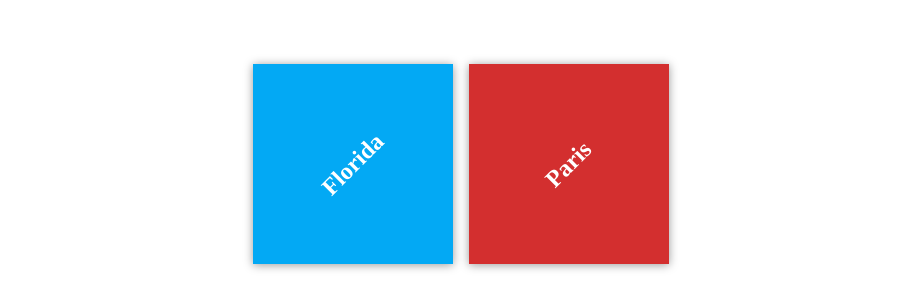
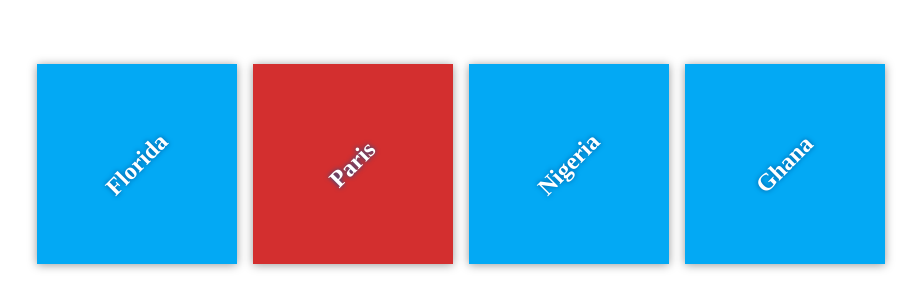
Before and after one commit to emaikwuonweb/travel-plans, a plain HTML site: page index.html in a window 1280 px wide. Shown: the part 236-544 px from the top of the page, without its empty margins (179-1100 px from the left). Drawn offline with Linux system fonts and the light colour scheme; files that its build step writes are made by us from their sources.

Commit message:
Added destinations for Nigeria and Ghana

```diff
--- a/app.css
+++ b/app.css
@@ -43,7 +43,7 @@ body {
 h2 {
     margin: 0;
     transform: rotate(-45deg);
-    transition: transform 0.5s
+    transition: transform 0.5s;
     text-shadow: 0 0 5px #01579b;
 }
 
--- a/index.html
+++ b/index.html
@@ -17,6 +17,14 @@
             <div class="destination" id="paris">
                 <h2>Paris</h2>
             </div>
+
+            <div class="destination" id="nigeria">
+                <h2>Nigeria</h2>
+            </div>
+
+            <div class="destination" id="ghana">
+                <h2>Ghana</h2>
+            </div>
         </div>
     </div>
 
```
